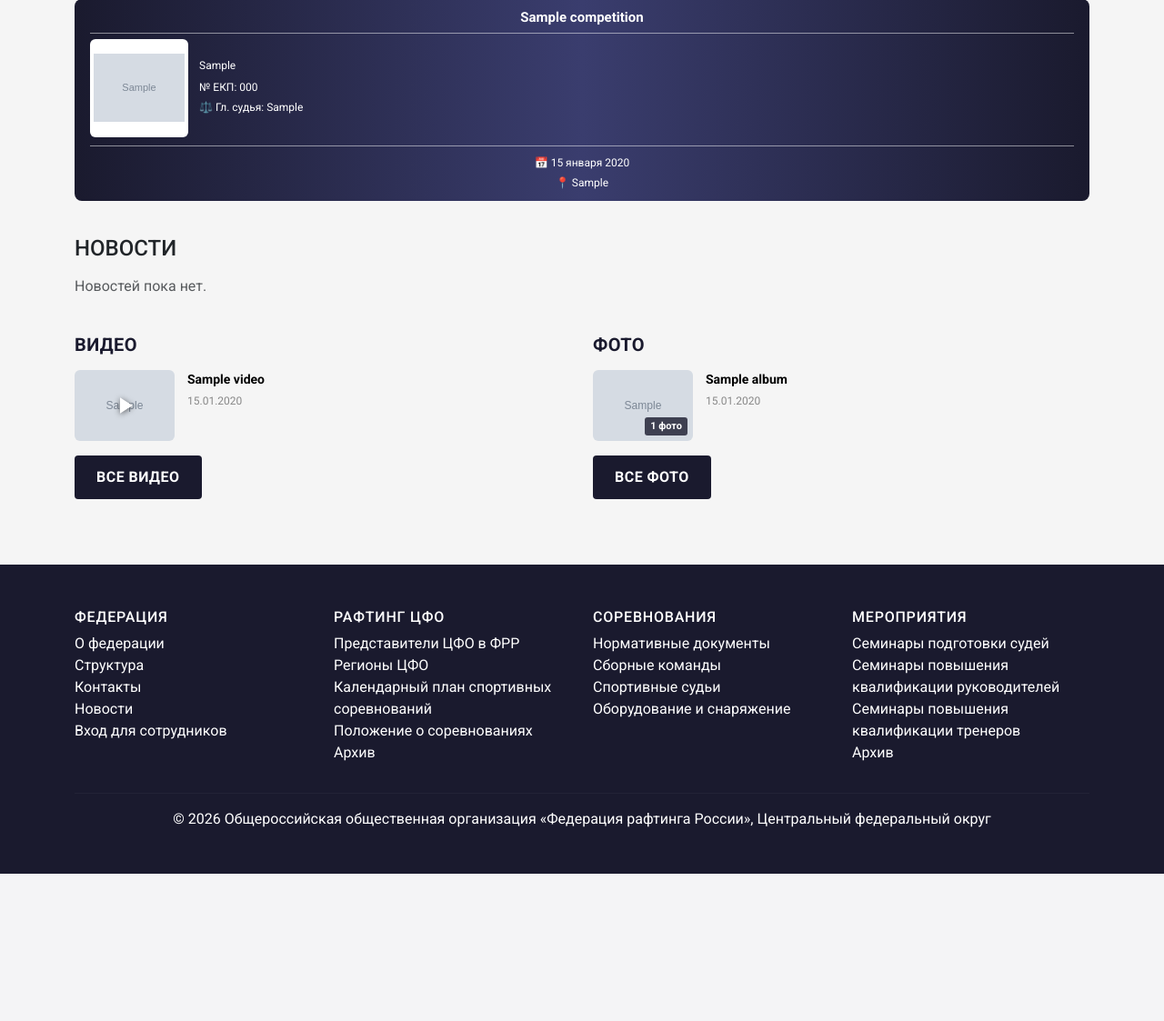
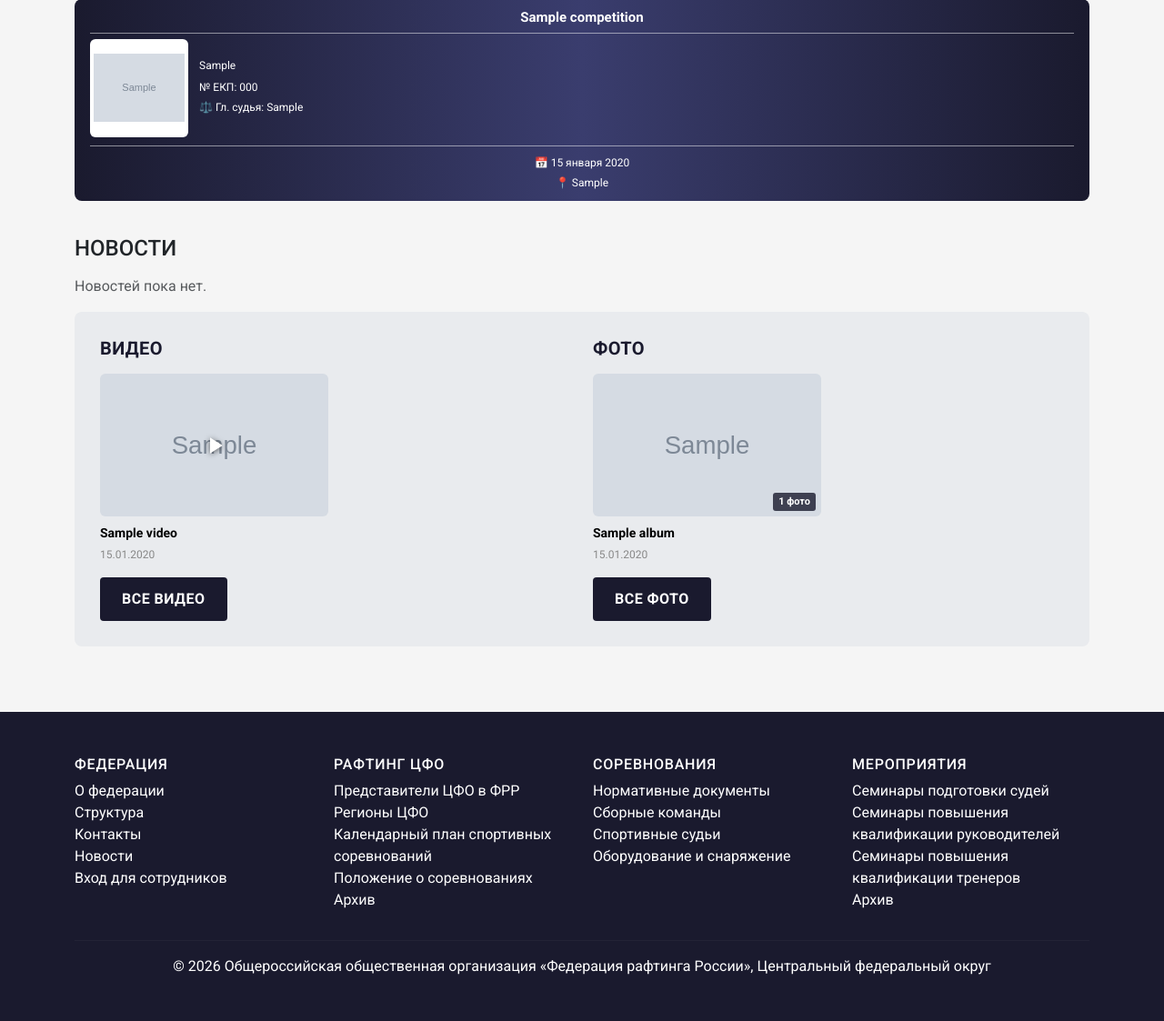
Before and after one commit to rusrafting50-dev/RAFTING_CFO-CODEX, a Flask app: page / in a window 1280 px wide. Shown: the part 673-1796 px from the top of the page at 91% size. Before the commit the page ends 1634 px from the top, so only its background shows below. Run offline with Flask 3, Linux system fonts and the light colour scheme; tables that the repository leaves empty hold one stand-in row (values such as "Sample post"); grey boxes marked "Sample" are stand-in pictures; some libraries are stand-ins or nearby versions.

Commit message:
Блок Видео/Фото на главной: фон темнее страницы, карточки по 2 в ряд
Место под видео/фото сделано слегка темнее фона страницы (как на
скриншоте rfs.ru). Превью теперь укладываются по два в ряд в каждой
колонке (Видео/Фото), с заголовком и датой под картинкой — вместо
прежнего списка в строку.

Co-Authored-By: Claude Sonnet 5 <noreply@anthropic.com>
Claude-Session: https://claude.ai/code/session_0162FXnVK5YjdPsDXNwHY5vq

```diff
--- a/static/css/style.css
+++ b/static/css/style.css
@@ -1359,6 +1359,14 @@ footer hr {
 }
 
 /* ===== Блок "Видео | Фото" на главной (после кнопки "ВСЕ НОВОСТИ") ===== */
+.media-teaser-box {
+    /* Чуть темнее фона страницы (--color-bg: #f5f5f5) — блок визуально
+       отделяется от новостей над ним, как на rfs.ru. */
+    background: #e9ebee;
+    border-radius: 8px;
+    padding: 28px;
+}
+
 .media-teaser-header {
     text-transform: uppercase;
     font-weight: 700;
@@ -1368,19 +1376,20 @@ footer hr {
 }
 
 .media-teaser-item {
-    display: flex;
-    gap: 14px;
+    /* Карточкой сверху вниз (превью, заголовок, дата) — по два в ряд
+       на колонку (см. row-cols-2 в шаблоне), а не списком в строку. */
+    display: block;
     text-decoration: none;
     color: inherit;
 }
 
 .media-teaser-thumb {
     position: relative;
-    flex: none;
-    width: 110px;
-    height: 78px;
+    width: 100%;
+    aspect-ratio: 16 / 10;
     border-radius: 6px;
     background: #ddd center/cover no-repeat;
+    margin-bottom: 8px;
 }
 
 .media-teaser-play {
@@ -1408,10 +1417,6 @@ footer hr {
     font-weight: 700;
     padding: 2px 6px;
     border-radius: 3px;
-}
-
-.media-teaser-info {
-    min-width: 0;
 }
 
 .media-teaser-title {
--- a/templates/main/index.html
+++ b/templates/main/index.html
@@ -226,13 +226,15 @@
                 {% endif %}
 
                 {% if latest_videos or latest_albums %}
-                    <div class="row g-4 media-teaser mt-2">
+                    <div class="media-teaser-box mt-2">
+                        <div class="row g-4">
                             <div class="col-lg-6">
                                 <div class="media-teaser-col">
                                     <h2 class="h5 media-teaser-header">Видео</h2>
                                     {% if latest_videos %}
-                                    <div class="d-flex flex-column gap-3">
+                                        <div class="row row-cols-2 g-3">
                                             {% for video in latest_videos %}
+                                                <div class="col">
                                                     <a class="media-teaser-item"
                                                        href="{{ video.video_url or url_for('main.media', type='video') }}"
                                                        target="_blank" rel="noopener">
@@ -242,11 +244,10 @@
                                                                 <svg viewBox="0 0 24 24" aria-hidden="true"><path d="M8 5v14l11-7z"/></svg>
                                                             </span>
                                                         </div>
-                                                <div class="media-teaser-info">
                                                         <p class="media-teaser-title">{{ video.title }}</p>
                                                         <p class="media-teaser-date">{{ video.published_at.strftime('%d.%m.%Y') if video.published_at else '' }}</p>
+                                                    </a>
                                                 </div>
-                                            </a>
                                             {% endfor %}
                                         </div>
                                     {% else %}
@@ -259,18 +260,18 @@
                                 <div class="media-teaser-col">
                                     <h2 class="h5 media-teaser-header">Фото</h2>
                                     {% if latest_albums %}
-                                    <div class="d-flex flex-column gap-3">
+                                        <div class="row row-cols-2 g-3">
                                             {% for album in latest_albums %}
+                                                <div class="col">
                                                     <a class="media-teaser-item" href="{{ url_for('main.media', type='photo') }}">
                                                         <div class="media-teaser-thumb"
                                                              {% if album.cover_path %}style="background-image: url('{{ url_for('static', filename=album.cover_path) }}')"{% endif %}>
                                                             <span class="media-teaser-badge">{{ album.photos_count }} фото</span>
                                                         </div>
-                                                <div class="media-teaser-info">
                                                         <p class="media-teaser-title">{{ album.title }}</p>
                                                         <p class="media-teaser-date">{{ album.published_at.strftime('%d.%m.%Y') if album.published_at else '' }}</p>
+                                                    </a>
                                                 </div>
-                                            </a>
                                             {% endfor %}
                                         </div>
                                     {% else %}
@@ -280,6 +281,7 @@
                                 </div>
                             </div>
                         </div>
+                    </div>
                 {% endif %}
             </div>
         </div>
```
Lines whose indentation alone changed are shown as unchanged.
